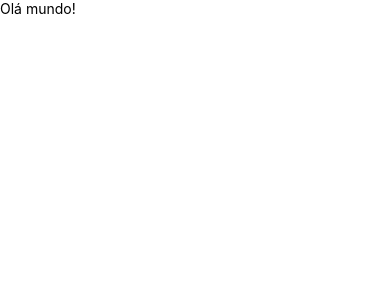
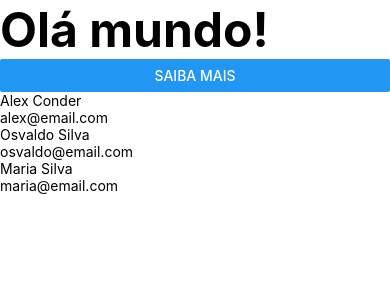
Before and after one commit to Kenzie-Academy-Brasil-Developers/curso-react-native, a React Native app: screen / in a window 390 px wide. Shown: the top 300 px of the page. Built offline with nearby package versions, Linux system fonts and the light colour scheme.

Commit message:
elements, components and props

```diff
--- a/App.tsx
+++ b/App.tsx
@@ -1,13 +1,54 @@
-import { StyleSheet, Text, View } from 'react-native';
+import { Button, StyleSheet, Text, View } from "react-native";
+import { UserCard } from "./components/UserCard";
+
+interface IPerson {
+   id: number;
+   firstName: string;
+   lastName: string;
+   email: string;
+}
 
 export default function App() {
-  return (
-    <View>
-      <Text>Olá mundo!</Text>
-    </View>
-  );
+   const personList: IPerson[] = [
+      {
+         id: 1,
+         firstName: "Alex",
+         lastName: "Conder",
+         email: "alex@email.com",
+      },
+      {
+         id: 2,
+         firstName: "Osvaldo",
+         lastName: "Silva",
+         email: "osvaldo@email.com",
+      },
+      {
+         id: 3,
+         firstName: "Maria",
+         lastName: "Silva",
+         email: "maria@email.com",
+      },
+   ];
+
+   return (
+      <View>
+         <Text style={styles.title}>Olá mundo!</Text>
+         <Button onPress={() => console.log("Olá mundo!")} title="Saiba mais" />
+         {personList.map((person) => (
+            <UserCard
+               key={person.id}
+               firstName={person.firstName}
+               lastName={person.lastName}
+               email={person.email}
+            />
+         ))}
+      </View>
+   );
 }
 
 const styles = StyleSheet.create({
-
+   title: {
+      fontSize: 48,
+      fontWeight: "700",
+   },
 });
--- /dev/null
+++ b/components/UserCard/index.tsx
@@ -0,0 +1,16 @@
+import { Text, View } from "react-native"
+
+interface Props{
+    firstName: string;
+    lastName: string;
+    email: string;
+}
+
+export const UserCard = ({ firstName, lastName, email }: Props) => {
+    return(
+        <View>
+            <Text>{`${firstName} ${lastName}`}</Text>
+            <Text>{email}</Text>
+        </View>
+    )
+}
```
